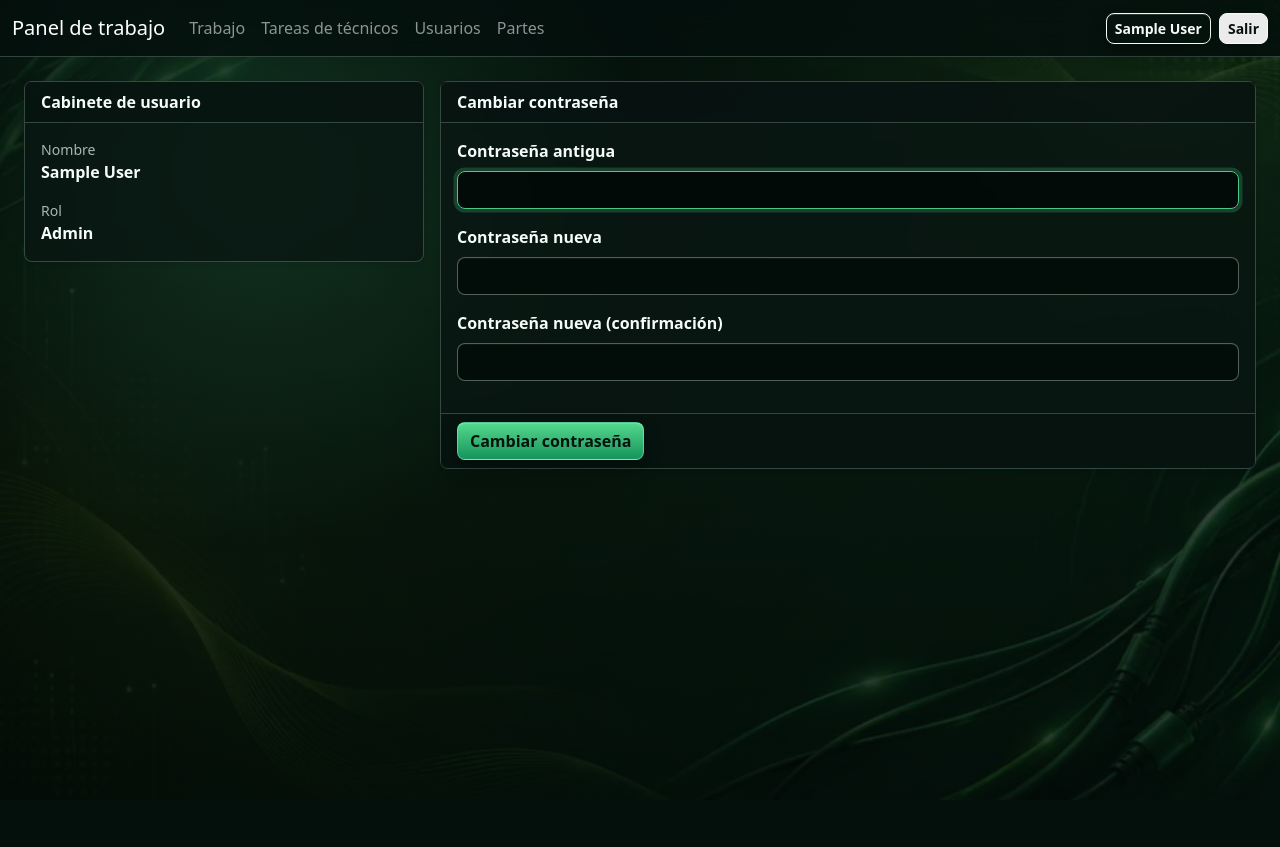
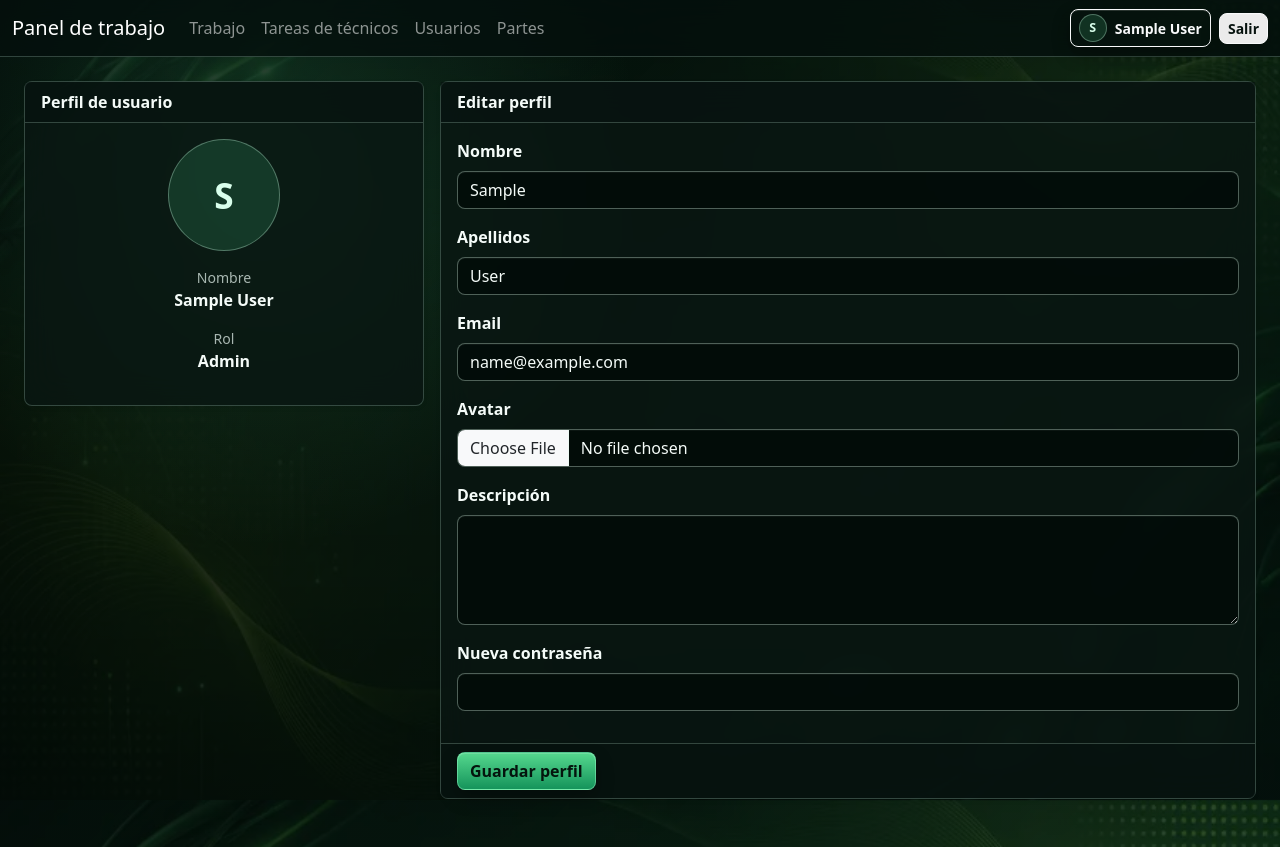
Before and after one commit to SerkaFox/Partes_GreenLoft_App, a Django app: page /trabajo/perfil/ in a window 1280 px wide. Before the commit the page ends 794 px from the top, so only its background shows below. Run offline with Django 5.2, Linux system fonts and the light colour scheme; the visitor is signed in with stand-in values (Sample User, id 1); data comes from the database, SQL or seed files in the repository; data that the repository does not hold is empty.

Commit message:
Add user profiles avatars and staff management

```diff
--- a/workdocs/forms.py
+++ b/workdocs/forms.py
@@ -1,6 +1,5 @@
 from django import forms
 from django.contrib.auth import get_user_model
-from django.contrib.auth.forms import PasswordChangeForm
 
 from .models import Task, TaskEvent, TaskFile, TaskVoiceReport, UserProfile
 
@@ -98,16 +97,59 @@ class VoiceReportForm(BootstrapMixin, forms.ModelForm):
         self.fields['audio_file'].widget.attrs.update({'accept': 'audio/*'})
 
 
+class ProfileForm(BootstrapMixin, forms.Form):
+    first_name = forms.CharField(label='Nombre', required=False)
+    last_name = forms.CharField(label='Apellidos', required=False)
+    email = forms.EmailField(label='Email', required=False)
+    avatar = forms.ImageField(label='Avatar', required=False)
+    description = forms.CharField(label='Descripción', required=False, widget=forms.Textarea(attrs={'rows': 4}))
+    password = forms.CharField(label='Nueva contraseña', required=False, widget=forms.PasswordInput)
+
+    def __init__(self, *args, **kwargs):
+        self.user = kwargs.pop('user')
+        self.profile, _ = UserProfile.objects.get_or_create(user=self.user)
+        super().__init__(*args, **kwargs)
+        self.fields['first_name'].initial = self.user.first_name
+        self.fields['last_name'].initial = self.user.last_name
+        self.fields['email'].initial = self.user.email
+        self.fields['description'].initial = self.profile.description
+        self._bootstrap()
+
+    def save(self):
+        self.user.first_name = self.cleaned_data.get('first_name', '')
+        self.user.last_name = self.cleaned_data.get('last_name', '')
+        self.user.email = self.cleaned_data.get('email', '')
+        password = self.cleaned_data.get('password')
+        if password:
+            self.user.set_password(password)
+        self.user.save()
+        self.profile.description = self.cleaned_data.get('description', '')
+        if self.cleaned_data.get('avatar'):
+            self.profile.avatar = self.cleaned_data['avatar']
+        self.profile.save()
+        return self.user
+
+
 class UserCreateForm(BootstrapMixin, forms.Form):
     username = forms.CharField(label='Usuario')
     first_name = forms.CharField(label='Nombre', required=False)
+    last_name = forms.CharField(label='Apellidos', required=False)
     email = forms.EmailField(label='Email', required=False)
     role = forms.ChoiceField(label='Rol', choices=UserProfile.ROLE_CHOICES)
+    avatar = forms.ImageField(label='Avatar', required=False)
+    description = forms.CharField(label='Descripción', required=False, widget=forms.Textarea(attrs={'rows': 3}))
+    active = forms.BooleanField(label='Activo', required=False, initial=True)
+    vehicle = forms.ModelChoiceField(label='Vehículo', queryset=None, required=False)
     password = forms.CharField(label='Contraseña', widget=forms.PasswordInput, initial='111')
 
     def __init__(self, *args, **kwargs):
         super().__init__(*args, **kwargs)
+        self.fields['vehicle'].queryset = self._vehicle_queryset()
         self._bootstrap()
+
+    def _vehicle_queryset(self):
+        vehicle_field = UserProfile._meta.get_field('vehicle')
+        return vehicle_field.remote_field.model.objects.all()
 
     def clean_username(self):
         username = self.cleaned_data['username']
@@ -116,17 +158,85 @@ class UserCreateForm(BootstrapMixin, forms.Form):
         return username
 
     def save(self):
+        active = self.cleaned_data.get('active', True)
         user = User.objects.create_user(
             username=self.cleaned_data['username'],
             password=self.cleaned_data['password'],
             first_name=self.cleaned_data.get('first_name', ''),
+            last_name=self.cleaned_data.get('last_name', ''),
             email=self.cleaned_data.get('email', ''),
+            is_active=active,
         )
-        UserProfile.objects.create(user=user, role=self.cleaned_data['role'])
+        UserProfile.objects.update_or_create(
+            user=user,
+            defaults={
+                'role': self.cleaned_data['role'],
+                'avatar': self.cleaned_data.get('avatar'),
+                'description': self.cleaned_data.get('description', ''),
+                'active': active,
+                'vehicle': self.cleaned_data.get('vehicle'),
+            },
+        )
         return user
 
 
-class WorkPasswordChangeForm(BootstrapMixin, PasswordChangeForm):
+class UserEditForm(BootstrapMixin, forms.Form):
+    username = forms.CharField(label='Usuario')
+    first_name = forms.CharField(label='Nombre', required=False)
+    last_name = forms.CharField(label='Apellidos', required=False)
+    email = forms.EmailField(label='Email', required=False)
+    role = forms.ChoiceField(label='Rol', choices=UserProfile.ROLE_CHOICES)
+    avatar = forms.ImageField(label='Avatar', required=False)
+    description = forms.CharField(label='Descripción', required=False, widget=forms.Textarea(attrs={'rows': 4}))
+    active = forms.BooleanField(label='Activo', required=False)
+    vehicle = forms.ModelChoiceField(label='Vehículo', queryset=None, required=False)
+    password = forms.CharField(label='Nueva contraseña', required=False, widget=forms.PasswordInput)
+
     def __init__(self, *args, **kwargs):
+        self.user = kwargs.pop('user')
+        self.actor = kwargs.pop('actor', None)
+        self.profile, _ = UserProfile.objects.get_or_create(user=self.user)
         super().__init__(*args, **kwargs)
+        self.fields['vehicle'].queryset = UserProfile._meta.get_field('vehicle').remote_field.model.objects.all()
+        if not self.is_bound:
+            self.fields['username'].initial = self.user.username
+            self.fields['first_name'].initial = self.user.first_name
+            self.fields['last_name'].initial = self.user.last_name
+            self.fields['email'].initial = self.user.email
+            self.fields['role'].initial = self.profile.role
+            self.fields['description'].initial = self.profile.description
+            self.fields['active'].initial = self.profile.active and self.user.is_active
+            self.fields['vehicle'].initial = self.profile.vehicle
         self._bootstrap()
+
+    def clean_username(self):
+        username = self.cleaned_data['username']
+        if User.objects.exclude(pk=self.user.pk).filter(username=username).exists():
+            raise forms.ValidationError('Este usuario ya existe.')
+        return username
+
+    def clean_active(self):
+        active = self.cleaned_data.get('active', False)
+        if self.actor and self.actor.pk == self.user.pk and not active:
+            raise forms.ValidationError('No puedes desactivar tu propia cuenta.')
+        return active
+
+    def save(self):
+        active = self.cleaned_data.get('active', False)
+        self.user.username = self.cleaned_data['username']
+        self.user.first_name = self.cleaned_data.get('first_name', '')
+        self.user.last_name = self.cleaned_data.get('last_name', '')
+        self.user.email = self.cleaned_data.get('email', '')
+        self.user.is_active = active
+        password = self.cleaned_data.get('password')
+        if password:
+            self.user.set_password(password)
+        self.user.save()
+        self.profile.role = self.cleaned_data['role']
+        self.profile.description = self.cleaned_data.get('description', '')
+        self.profile.active = active
+        self.profile.vehicle = self.cleaned_data.get('vehicle')
+        if self.cleaned_data.get('avatar'):
+            self.profile.avatar = self.cleaned_data['avatar']
+        self.profile.save()
+        return self.user
--- a/workdocs/models.py
+++ b/workdocs/models.py
@@ -18,6 +18,10 @@ class UserProfile(models.Model):
 
     user = models.OneToOneField(settings.AUTH_USER_MODEL, on_delete=models.CASCADE, related_name='work_profile')
     role = models.CharField(max_length=20, choices=ROLE_CHOICES, default=ROLE_TECHNICIAN)
+    avatar = models.ImageField(upload_to='avatars/', blank=True, null=True)
+    description = models.TextField(blank=True)
+    active = models.BooleanField(default=True)
+    vehicle = models.ForeignKey('partes.Vehiculo', blank=True, null=True, on_delete=models.SET_NULL)
 
     class Meta:
         verbose_name = 'Perfil de trabajo'
--- a/workdocs/static/workdocs/css/theme.css
+++ b/workdocs/static/workdocs/css/theme.css
@@ -83,6 +83,59 @@ body.login-theme::before {
   border: 1px solid var(--wl-border);
   border-radius: 8px;
   background: rgba(6, 18, 15, .74);
+}
+.user-card-inactive {
+  opacity: .62;
+}
+.user-description {
+  color: var(--wl-text);
+  font-size: .92rem;
+}
+.avatar {
+  display: inline-flex;
+  align-items: center;
+  justify-content: center;
+  flex: 0 0 auto;
+  border-radius: 999px;
+  border: 1px solid rgba(190, 235, 213, .36);
+  background: rgba(73, 201, 133, .18);
+  color: #d9ffec;
+  font-weight: 750;
+  object-fit: cover;
+}
+.avatar-sm {
+  width: 28px;
+  height: 28px;
+  font-size: .78rem;
+}
+.avatar-md {
+  width: 48px;
+  height: 48px;
+  font-size: 1.1rem;
+}
+.avatar-lg {
+  width: 64px;
+  height: 64px;
+  font-size: 1.35rem;
+}
+.avatar-xl {
+  width: 112px;
+  height: 112px;
+  font-size: 2.2rem;
+}
+.avatar-initials {
+  text-transform: uppercase;
+}
+.nav-user-link {
+  display: inline-flex;
+  align-items: center;
+  gap: 8px;
+  max-width: 240px;
+}
+.nav-user-link span:last-child {
+  overflow: hidden;
+  text-overflow: ellipsis;
+  white-space: nowrap;
 }
 
 .compact-meta,
--- a/workdocs/templates/workdocs/base.html
+++ b/workdocs/templates/workdocs/base.html
@@ -6,7 +6,7 @@
   <meta name="viewport" content="width=device-width, initial-scale=1">
   <title>{{ title|default:'Panel de trabajo' }} - j.listoya.es</title>
   <link href="https://cdn.jsdelivr.net/npm/bootstrap@5.3.3/dist/css/bootstrap.min.css" rel="stylesheet">
-  <link href="{% static 'workdocs/css/theme.css' %}?v=202606181230" rel="stylesheet">
+  <link href="{% static 'workdocs/css/theme.css' %}?v=202606181430" rel="stylesheet">
   {% block head %}{% endblock %}
   <style>
     body { background: #f4f6f8; color: #18212f; }
@@ -46,7 +46,15 @@
         {% endif %}
       </div>
       <div class="d-flex gap-2 align-items-center">
-        <a class="btn btn-sm btn-outline-light" href="{% url 'workdocs_profile' %}">{{ request.user.get_full_name|default:request.user.username }}</a>
+        <a class="btn btn-sm btn-outline-light nav-user-link" href="{% url 'workdocs_profile' %}">
+          {% if request.user.work_profile.avatar %}
+          <img class="avatar avatar-sm" src="{{ request.user.work_profile.avatar.url }}" alt="{{ request.user.get_full_name|default:request.user.username }}">
+          {% else %}
+          {% firstof request.user.first_name request.user.username as nav_avatar_seed %}
+          <span class="avatar avatar-sm avatar-initials">{{ nav_avatar_seed|slice:":1"|upper }}</span>
+          {% endif %}
+          <span>{{ request.user.get_full_name|default:request.user.username }}</span>
+        </a>
         <a class="btn btn-sm btn-light" href="{% url 'panel_logout' %}">Salir</a>
       </div>
     </div>
--- a/workdocs/templates/workdocs/profile.html
+++ b/workdocs/templates/workdocs/profile.html
@@ -3,19 +3,29 @@
 <div class="row g-3">
   <div class="col-lg-4">
     <div class="card border-0 shadow-sm">
-      <div class="card-header bg-white fw-semibold">Cabinete de usuario</div>
-      <div class="card-body">
+      <div class="card-header bg-white fw-semibold">Perfil de usuario</div>
+      <div class="card-body text-center">
+        {% if profile.avatar %}
+        <img class="avatar avatar-xl mb-3" src="{{ profile.avatar.url }}" alt="{{ request.user.get_full_name|default:request.user.username }}">
+        {% else %}
+        {% firstof request.user.first_name request.user.username as profile_avatar_seed %}
+        <div class="avatar avatar-xl avatar-initials mx-auto mb-3">{{ profile_avatar_seed|slice:":1"|upper }}</div>
+        {% endif %}
         <div class="compact-meta">Nombre</div>
         <div class="fw-semibold mb-3">{{ request.user.get_full_name|default:request.user.username }}</div>
         <div class="compact-meta">Rol</div>
-        <div class="fw-semibold">{{ profile.get_role_display }}</div>
+        <div class="fw-semibold mb-3">{{ profile.get_role_display }}</div>
+        {% if profile.description %}
+        <div class="compact-meta">Descripción</div>
+        <div>{{ profile.description|linebreaksbr }}</div>
+        {% endif %}
       </div>
     </div>
   </div>
   <div class="col-lg-8">
-    <form method="post" class="card border-0 shadow-sm">
+    <form method="post" enctype="multipart/form-data" class="card border-0 shadow-sm">
       {% csrf_token %}
-      <div class="card-header bg-white fw-semibold">Cambiar contraseña</div>
+      <div class="card-header bg-white fw-semibold">Editar perfil</div>
       <div class="card-body">
         {% for field in form %}
         <div class="mb-3">
@@ -25,7 +35,7 @@
         </div>
         {% endfor %}
       </div>
-      <div class="card-footer bg-white"><button class="btn btn-primary">Cambiar contraseña</button></div>
+      <div class="card-footer bg-white"><button class="btn btn-primary">Guardar perfil</button></div>
     </form>
   </div>
 </div>
--- a/workdocs/urls.py
+++ b/workdocs/urls.py
@@ -12,4 +12,7 @@ urlpatterns = [
     path('tecnicos/<int:pk>/', views.technician_detail, name='workdocs_technician_detail'),
     path('perfil/', views.profile, name='workdocs_profile'),
     path('usuarios/', views.user_list, name='workdocs_users'),
+    path('usuarios/<int:pk>/editar/', views.user_edit, name='workdocs_user_edit'),
+    path('usuarios/<int:pk>/toggle-active/', views.user_toggle_active, name='workdocs_user_toggle_active'),
+    path('usuarios/<int:pk>/tareas/', views.user_tasks, name='workdocs_user_tasks'),
 ]
--- a/workdocs/views.py
+++ b/workdocs/views.py
@@ -9,7 +9,7 @@ from django.urls import reverse
 from django.utils import timezone
 from django.views.decorators.http import require_GET, require_POST
 
-from .forms import CommentForm, TaskFileForm, TaskForm, UserCreateForm, VoiceReportForm, WorkPasswordChangeForm
+from .forms import CommentForm, ProfileForm, TaskFileForm, TaskForm, UserCreateForm, UserEditForm, VoiceReportForm
 from .models import Task, TaskEvent, TaskFile, TaskVoiceReport, UserProfile
 from .services.transcription import transcribe_audio
 from .utils import detect_file_type, get_user_role, is_admin, is_manager, is_technician
@@ -21,8 +21,22 @@ def _display_user(user):
     return user.get_full_name() or user.get_username()
 
 
+def _can_manage_users(user):
+    return is_admin(user) or is_manager(user)
+
+
+def _ensure_profile(user):
+    profile, _ = UserProfile.objects.get_or_create(user=user)
+    if user.is_superuser and profile.role != UserProfile.ROLE_ADMIN:
+        profile.role = UserProfile.ROLE_ADMIN
+        profile.active = user.is_active
+        profile.save(update_fields=['role', 'active'])
+    UserProfile._meta.get_field('user').remote_field.set_cached_value(user, profile)
+    return profile
+
+
 def _technicians():
-    return User.objects.filter(work_profile__role=UserProfile.ROLE_TECHNICIAN, is_active=True).order_by('first_name', 'username')
+    return User.objects.filter(work_profile__role=UserProfile.ROLE_TECHNICIAN, work_profile__active=True, is_active=True).order_by('first_name', 'username')
 
 
 def _user_payload(user):
@@ -40,7 +54,7 @@ def user_search(request):
     role = request.GET.get('role') or ''
     if len(q) < 2:
         return JsonResponse([], safe=False)
-    qs = User.objects.filter(is_active=True).select_related('work_profile')
+    qs = User.objects.filter(is_active=True, work_profile__active=True).select_related('work_profile')
     if role == UserProfile.ROLE_TECHNICIAN:
         qs = qs.filter(work_profile__role=UserProfile.ROLE_TECHNICIAN)
     elif role in {'admin_manager', 'administration'}:
@@ -294,27 +308,84 @@ def technician_status(request, pk, action):
 
 @login_required(login_url='/panel/login/')
 def profile(request):
-    profile_obj, _ = UserProfile.objects.get_or_create(user=request.user)
-    if request.user.is_superuser and profile_obj.role != UserProfile.ROLE_ADMIN:
-        profile_obj.role = UserProfile.ROLE_ADMIN
-        profile_obj.save(update_fields=['role'])
-    form = WorkPasswordChangeForm(request.user, request.POST or None)
+    profile_obj = _ensure_profile(request.user)
+    form = ProfileForm(request.POST or None, request.FILES or None, user=request.user)
     if request.method == 'POST' and form.is_valid():
         user = form.save()
         update_session_auth_hash(request, user)
-        messages.success(request, 'Contraseña cambiada correctamente.')
+        messages.success(request, 'Perfil actualizado correctamente.')
         return redirect('workdocs_profile')
     return render(request, 'workdocs/profile.html', {'profile': profile_obj, 'form': form, 'role': get_user_role(request.user)})
 
 
 @login_required(login_url='/panel/login/')
 def user_list(request):
-    if not (is_admin(request.user) or is_manager(request.user)):
+    if not _can_manage_users(request.user):
         raise PermissionDenied
-    form = UserCreateForm(request.POST or None)
+    form = UserCreateForm(request.POST or None, request.FILES or None)
     if request.method == 'POST' and form.is_valid():
         form.save()
         messages.success(request, 'Usuario creado correctamente.')
         return redirect('workdocs_users')
-    users = User.objects.select_related('work_profile').order_by('username')
+    active_statuses = _active_statuses()
+    users = (
+        User.objects.select_related('work_profile')
+        .annotate(active_task_count=Count('assigned_work_tasks', filter=Q(assigned_work_tasks__status__in=active_statuses), distinct=True))
+        .order_by('username')
+    )
+    for item in users:
+        _ensure_profile(item)
     return render(request, 'workdocs/users.html', {'users': users, 'form': form})
+
+
+@login_required(login_url='/panel/login/')
+def user_edit(request, pk):
+    if not _can_manage_users(request.user):
+        raise PermissionDenied
+    user = get_object_or_404(User.objects.select_related('work_profile'), pk=pk)
+    _ensure_profile(user)
+    form = UserEditForm(request.POST or None, request.FILES or None, user=user, actor=request.user)
+    if request.method == 'POST' and form.is_valid():
+        form.save()
+        messages.success(request, 'Usuario actualizado correctamente.')
+        return redirect('workdocs_users')
+    return render(request, 'workdocs/user_edit.html', {'edited_user': user, 'form': form, 'role': get_user_role(request.user)})
+
+
+@login_required(login_url='/panel/login/')
+@require_POST
+def user_toggle_active(request, pk):
+    if not _can_manage_users(request.user):
+        raise PermissionDenied
+    user = get_object_or_404(User.objects.select_related('work_profile'), pk=pk)
+    profile_obj = _ensure_profile(user)
+    if user.pk == request.user.pk and user.is_active and profile_obj.active:
+        messages.error(request, 'No puedes desactivar tu propia cuenta.')
+        return redirect('workdocs_users')
+    next_active = not (user.is_active and profile_obj.active)
+    user.is_active = next_active
+    user.save(update_fields=['is_active'])
+    profile_obj.active = next_active
+    profile_obj.save(update_fields=['active'])
+    messages.success(request, 'Usuario activado correctamente.' if next_active else 'Usuario desactivado correctamente.')
+    return redirect('workdocs_users')
+
+
+@login_required(login_url='/panel/login/')
+def user_tasks(request, pk):
+    if not _can_manage_users(request.user):
+        raise PermissionDenied
+    user = get_object_or_404(User.objects.select_related('work_profile'), pk=pk)
+    profile_obj = _ensure_profile(user)
+    tasks = _visible_tasks(request.user).filter(assigned_to=user).select_related('created_by', 'assigned_to')
+    active_tasks = tasks.filter(status__in=_active_statuses())
+    finished_tasks = tasks.filter(status__in=[Task.STATUS_FINALIZADA, Task.STATUS_CANCELADA])
+    events = TaskEvent.objects.filter(task__in=tasks).select_related('task', 'user')[:80]
+    return render(request, 'workdocs/user_tasks.html', {
+        'staff_user': user,
+        'staff_profile': profile_obj,
+        'active_tasks': active_tasks,
+        'finished_tasks': finished_tasks,
+        'events': events,
+        'role': get_user_role(request.user),
+    })
```
Also changed, not shown: workdocs/templates/workdocs/user_edit.html (added, +33 -0 lines), workdocs/templates/workdocs/user_tasks.html (added, +68 -0 lines), workdocs/templates/workdocs/users.html (+26 -12 lines), workdocs/migrations/0002_userprofile_active_userprofile_avatar_and_more.py (added).
